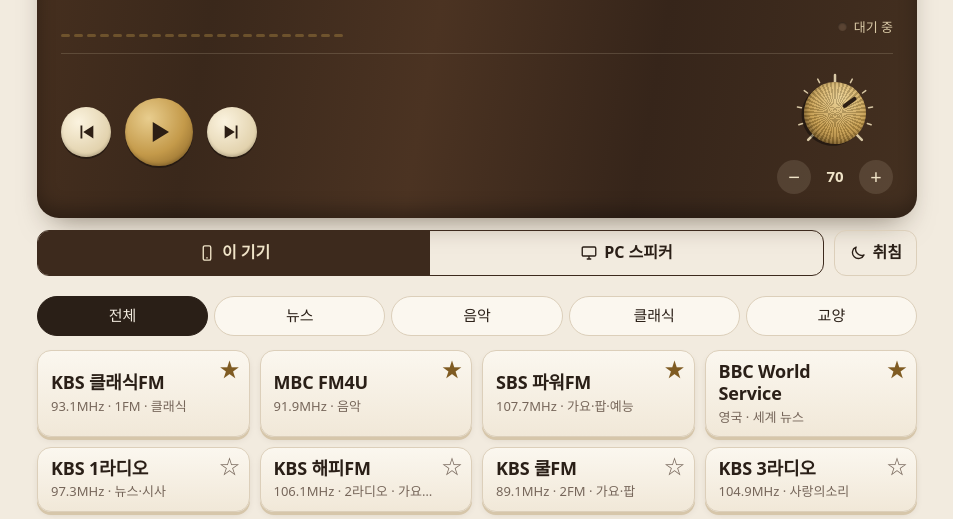
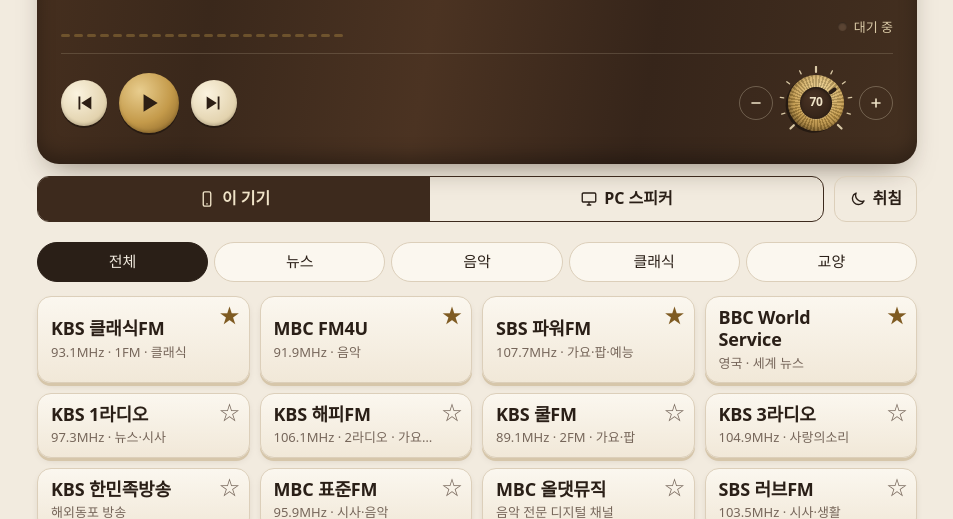
Before and after one commit to ssangku2-tech/my-radio, a plain HTML site: page index.html in a window 1280 px wide. Shown: the part 269-788 px from the top of the page, without its empty margins (163-1116 px from the left). Drawn offline with nearby package versions, Linux system fonts and the light colour scheme; a web font is replaced by a local one.

Commit message:
볼륨을 − 노브 + 한 줄로, 조작부 높이 줄임
- 숫자는 노브 가운데 캡에 표시, 노브를 누르면 음소거(무음)
- 이전·재생·다음 버튼 크기 축소

Co-Authored-By: Claude Opus 5.5 <noreply@anthropic.com>

```diff
--- a/index.html
+++ b/index.html
@@ -70,27 +70,30 @@ button{cursor:pointer;-webkit-tap-highlight-color:transparent}
 .playing .meter i{opacity:.95;animation:lv 1s ease-in-out infinite alternate}
 @keyframes lv{0%{height:12%}100%{height:100%}}
 @media(prefers-reduced-motion:reduce){.playing .meter i{animation:none;height:60%}.needle,.dial{transition:none}}
-.panel{display:flex;align-items:center;justify-content:space-between;gap:16px;border-top:1px solid rgba(240,228,200,.16);padding-top:16px}
-.transport{display:flex;align-items:center;gap:14px}
-.rb{width:50px;height:50px;border-radius:50%;border:0;display:grid;place-items:center;color:var(--wal2);
+.panel{display:flex;align-items:center;justify-content:space-between;gap:12px;border-top:1px solid rgba(240,228,200,.16);padding-top:12px}
+.transport{display:flex;align-items:center;gap:12px}
+.rb{width:46px;height:46px;border-radius:50%;border:0;display:grid;place-items:center;color:var(--wal2);
  background:radial-gradient(circle at 35% 30%,#fbf3df,#e2d2ad 70%,#c9b48a);box-shadow:0 2px 0 rgba(0,0,0,.35),inset 0 -2px 3px rgba(0,0,0,.15)}
 .rb svg{width:22px;height:22px;fill:currentColor}
-.rb.big{width:68px;height:68px;color:var(--wal2);background:radial-gradient(circle at 35% 30%,var(--brass-l),var(--brass) 55%,var(--brass-d))}
-.rb.big svg{width:30px;height:30px}
+.rb.big{width:60px;height:60px;color:var(--wal2);background:radial-gradient(circle at 35% 30%,var(--brass-l),var(--brass) 55%,var(--brass-d))}
+.rb.big svg{width:26px;height:26px}
 .rb:active{transform:translateY(1px);box-shadow:0 1px 0 rgba(0,0,0,.35)}
 /* 볼륨 노브 */
-.vol{display:grid;justify-items:center;gap:4px}
-.kwrap{position:relative;width:86px;height:86px;display:grid;place-items:center}
+.vol{display:flex;align-items:center;gap:6px}
+.kwrap{position:relative;width:74px;height:74px;display:grid;place-items:center}
 .kwrap svg{position:absolute;inset:0;width:100%;height:100%;pointer-events:none}
-.knob{--a:0deg;width:62px;height:62px;border-radius:50%;touch-action:none;cursor:grab;position:relative;
+.knob{--a:0deg;width:56px;height:56px;border-radius:50%;touch-action:none;cursor:grab;position:relative;
  background:repeating-conic-gradient(from 0deg,rgba(0,0,0,.18) 0 4deg,rgba(255,255,255,.08) 4deg 8deg),radial-gradient(circle at 35% 30%,var(--brass-l),var(--brass) 55%,var(--brass-d));
  box-shadow:0 3px 0 rgba(0,0,0,.4),inset 0 -3px 5px rgba(0,0,0,.25);transform:rotate(var(--a))}
-.knob::after{content:"";position:absolute;left:50%;top:5px;width:4px;height:16px;margin-left:-2px;border-radius:2px;background:var(--wal2)}
+.knob::after{content:"";position:absolute;left:50%;top:3px;width:4px;height:9px;margin-left:-2px;border-radius:2px;background:var(--wal2)}
 .knob:active{cursor:grabbing}
-.vrow{display:flex;align-items:center;gap:2px}
-.vstep{width:34px;height:34px;border:0;border-radius:50%;background:rgba(240,228,200,.12);color:var(--ivory);font-size:20px;line-height:1}
-.vnum{min-width:44px;height:34px;border:0;background:none;color:var(--ivory);font-weight:700;font-variant-numeric:tabular-nums;font-size:15px;border-radius:8px}
-.vnum.muted{color:var(--brass-l)}
+.vstep{width:34px;height:34px;border:1px solid rgba(240,228,200,.28);border-radius:50%;background:none;color:var(--ivory);display:grid;place-items:center}
+.vstep svg{width:16px;height:16px;fill:none;stroke:currentColor;stroke-width:2.4;stroke-linecap:round}
+.vstep:active{background:rgba(240,228,200,.15)}
+.kcap{position:absolute;left:50%;top:50%;width:32px;height:32px;margin:-16px 0 0 -16px;border-radius:50%;pointer-events:none;display:grid;place-items:center;
+ background:radial-gradient(circle at 40% 35%,#4a3324,#2c1e14);box-shadow:0 1px 0 rgba(255,255,255,.15),inset 0 1px 3px rgba(0,0,0,.6);
+ color:var(--ivory);font-size:12px;font-weight:700;font-variant-numeric:tabular-nums;letter-spacing:-.02em}
+.kcap.muted{color:var(--brass-l);font-size:10px}
 /* 도구줄 */
 .tools{max-width:880px;margin:12px auto 0;display:flex;gap:10px;align-items:stretch}
 .segs{flex:1;display:grid;grid-template-columns:1fr 1fr;border:1.5px solid var(--wal);border-radius:12px;overflow:hidden}
@@ -154,8 +157,8 @@ kbd{border:1px solid var(--line);border-bottom-width:2px;border-radius:5px;paddi
 footer{color:var(--mute);font-size:13px}
 @media(max-width:600px){
  .dial{height:52px}.now{margin-top:14px}.meter{height:18px;margin:10px 0 12px}
- .panel{gap:8px;padding-top:12px}.transport{gap:10px}.rb{width:46px;height:46px}.rb.big{width:62px;height:62px}
- .kwrap{width:78px;height:78px}.knob{width:56px;height:56px}.vstep{width:32px;height:32px}.vnum{min-width:38px}
+ .panel{gap:6px;padding-top:10px}.transport{gap:8px}.rb{width:42px;height:42px}.rb.big{width:54px;height:54px}.rb svg{width:19px;height:19px}
+ .kwrap{width:66px;height:66px}.knob{width:50px;height:50px}.vstep{width:30px;height:30px}.vol{gap:3px}
  .grid{grid-template-columns:repeat(2,minmax(0,1fr));gap:8px}.st{padding:8px 34px 8px 11px;min-height:56px}.st b{font-size:17px}.st span{font-size:12px}
  .tab{font-size:16px}.top h1{font-size:18px}.slp{padding:0 12px}
  .clock{display:none}.inst{min-height:36px;padding:6px 14px;font-size:14px}.chip{font-size:14px}}
@@ -182,9 +185,11 @@ footer{color:var(--mute);font-size:13px}
     <button class="rb" id="next" aria-label="다음 채널" title="다음 채널 (→)"><svg viewBox="0 0 24 24"><path d="M16 5h2v14h-2zM4 5v14l11-7z"/></svg></button>
    </div>
    <div class="vol">
+    <button class="vstep" id="volDown" aria-label="소리 줄이기"><svg viewBox="0 0 24 24"><path d="M6 12h12"/></svg></button>
     <div class="kwrap"><svg id="kticks" viewBox="0 0 86 86" aria-hidden="true"></svg>
-     <div class="knob" id="knob" role="slider" tabindex="0" aria-label="볼륨 (돌리기)" aria-valuemin="0" aria-valuemax="100" aria-valuenow="70" title="볼륨: 돌리거나 휠, ↑↓"></div></div>
-    <div class="vrow"><button class="vstep" id="volDown" aria-label="소리 줄이기">−</button><button class="vnum" id="mute" aria-label="음소거 켜고 끄기" title="음소거 (M)"><output id="volOut">70</output></button><button class="vstep" id="volUp" aria-label="소리 키우기">+</button></div>
+     <div class="knob" id="knob" role="slider" tabindex="0" aria-label="볼륨: 돌리기, 누르면 음소거" aria-valuemin="0" aria-valuemax="100" aria-valuenow="70" title="돌리면 볼륨, 누르면 음소거"></div>
+     <output class="kcap" id="volOut" aria-hidden="true">70</output></div>
+    <button class="vstep" id="volUp" aria-label="소리 키우기"><svg viewBox="0 0 24 24"><path d="M6 12h12M12 6v12"/></svg></button>
     <input type="range" id="vol" min="0" max="100" value="70" hidden>
    </div>
   </div>
@@ -381,23 +386,23 @@ const volEl=$('#vol');let muted=false;
 let volT;
 // 황동 노브: 돌리기(드래그), 마우스 휠, −/+ 버튼, ↑↓ 키. 가운데 숫자를 누르면 음소거.
 const knob=$('#knob');
-const volIco=()=>{const v=+volEl.value;$('#volOut').textContent=muted?'무음':v;$('#mute').classList.toggle('muted',muted);
+const volIco=()=>{const v=+volEl.value;$('#volOut').textContent=muted?'무음':v;$('#volOut').classList.toggle('muted',muted);
  knob.style.setProperty('--a',`${-135+270*v/100}deg`);knob.setAttribute('aria-valuenow',v);knob.setAttribute('aria-valuetext',muted?'무음':`${v}%`)};
 const setVol=v=>{v=Math.round(Math.max(0,Math.min(100,v)));volEl.value=v;au.volume=(v/100)**2;save('vol',v);if(v>0&&muted){muted=false;au.muted=false}volIco();
  if(out==='pc'&&pcCode){clearTimeout(volT);volT=setTimeout(()=>pcSend({a:'vol',v}),400)}};
-$('#kticks').innerHTML=Array.from({length:11},(_,i)=>{const a=(-225+27*i)*Math.PI/180,r1=38,r2=i%5?34:31;
+$('#kticks').innerHTML=Array.from({length:11},(_,i)=>{const a=(-225+27*i)*Math.PI/180,r1=42,r2=i%5?38:36;
  return `<line x1="${43+r1*Math.cos(a)}" y1="${43+r1*Math.sin(a)}" x2="${43+r2*Math.cos(a)}" y2="${43+r2*Math.sin(a)}" stroke="#d9c9a6" stroke-width="${i%5?1.5:2.5}" stroke-linecap="round"/>`}).join('');
 let drag=null;
 const kAng=e=>{const r=knob.getBoundingClientRect();return Math.atan2(e.clientY-r.top-r.height/2,e.clientX-r.left-r.width/2)*180/Math.PI};
-knob.addEventListener('pointerdown',e=>{e.preventDefault();knob.setPointerCapture(e.pointerId);drag={a:kAng(e),v:+volEl.value};knob.focus()});
-knob.addEventListener('pointermove',e=>{if(!drag)return;const a=kAng(e);let d=a-drag.a;if(d>180)d-=360;if(d<-180)d+=360;drag.a=a;
+knob.addEventListener('pointerdown',e=>{e.preventDefault();knob.setPointerCapture(e.pointerId);drag={a:kAng(e),v:+volEl.value,moved:0,x:e.clientX,y:e.clientY};knob.focus()});
+knob.addEventListener('pointermove',e=>{if(!drag)return;const a=kAng(e);let d=a-drag.a;if(d>180)d-=360;if(d<-180)d+=360;drag.a=a;if(Math.hypot(e.clientX-drag.x,e.clientY-drag.y)>6)drag.moved=1;if(!drag.moved)return;
  drag.v=Math.max(0,Math.min(100,drag.v+Math.max(-40,Math.min(40,d))*100/270));setVol(drag.v)});
-['pointerup','pointercancel'].forEach(n=>knob.addEventListener(n,()=>{drag=null}));
+knob.addEventListener('pointerup',()=>{if(drag&&!drag.moved)toggleMute();drag=null});knob.addEventListener('pointercancel',()=>{drag=null});
 knob.addEventListener('wheel',e=>{e.preventDefault();setVol(+volEl.value+(e.deltaY<0?5:-5))},{passive:false});
 knob.addEventListener('keydown',e=>{const s={ArrowUp:5,ArrowRight:5,ArrowDown:-5,ArrowLeft:-5,PageUp:10,PageDown:-10}[e.key];
  if(s){e.preventDefault();e.stopPropagation();setVol(+volEl.value+s)}else if(e.key==='Home'){e.preventDefault();setVol(0)}else if(e.key==='End'){e.preventDefault();setVol(100)}});
 $('#volDown').onclick=()=>setVol(+volEl.value-5);$('#volUp').onclick=()=>setVol(+volEl.value+5);
-$('#mute').onclick=()=>{muted=!muted;au.muted=muted;volIco();if(out==='pc'&&pcCode)pcSend({a:'vol',v:muted?0:+volEl.value})};
+const toggleMute=()=>{muted=!muted;au.muted=muted;volIco();if(out==='pc'&&pcCode)pcSend({a:'vol',v:muted?0:+volEl.value})};
 setVol(load('vol',70));
 
 // 단축키
@@ -408,7 +413,7 @@ document.addEventListener('keydown',e=>{
  if(k===' '){e.preventDefault();$('#play').click()}
  else if(k==='ArrowRight')step(1);else if(k==='ArrowLeft')step(-1);
  else if(k==='ArrowUp'){e.preventDefault();setVol(+volEl.value+5)}else if(k==='ArrowDown'){e.preventDefault();setVol(+volEl.value-5)}
- else if(k==='m'||k==='M'||k==='ㅡ')$('#mute').click();
+ else if(k==='m'||k==='M'||k==='ㅡ')toggleMute();
  else if(k==='f'||k==='F'||k==='ㄹ')$('#favNow').click();
  else if(/^[1-9]$/.test(k)){const s=byId(favs[+k-1]);if(s)play(s)}
 });
--- a/sw.js
+++ b/sw.js
@@ -1,6 +1,6 @@
 // 나만의 라디오 service worker: 앱 화면은 캐시해서 빨리 뜨고 오프라인에서도 열리게,
 // 방송 스트림·방송사 API는 절대 캐시하지 않음.
-const CACHE = 'my-radio-v6';
+const CACHE = 'my-radio-v7';
 const SHELL = ['./', './index.html', './manifest.webmanifest', './icons/icon.svg', './icons/icon-192.png', './icons/icon-512.png',
   'https://cdn.jsdelivr.net/npm/hls.js@1.5.17/dist/hls.min.js'];
 
```
